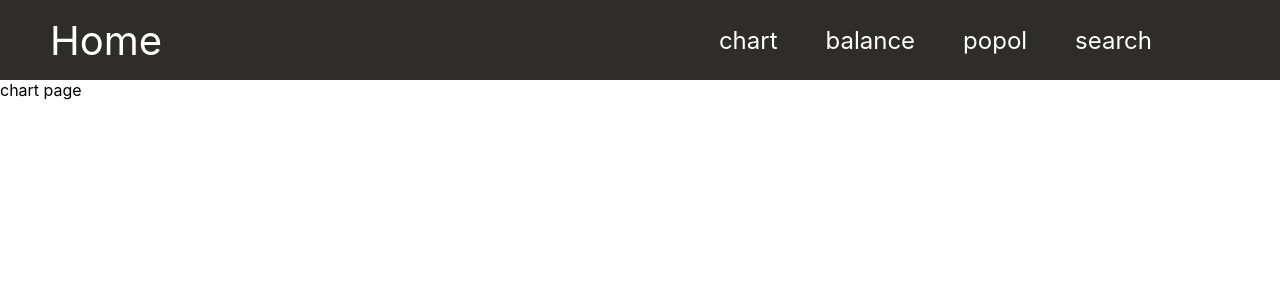
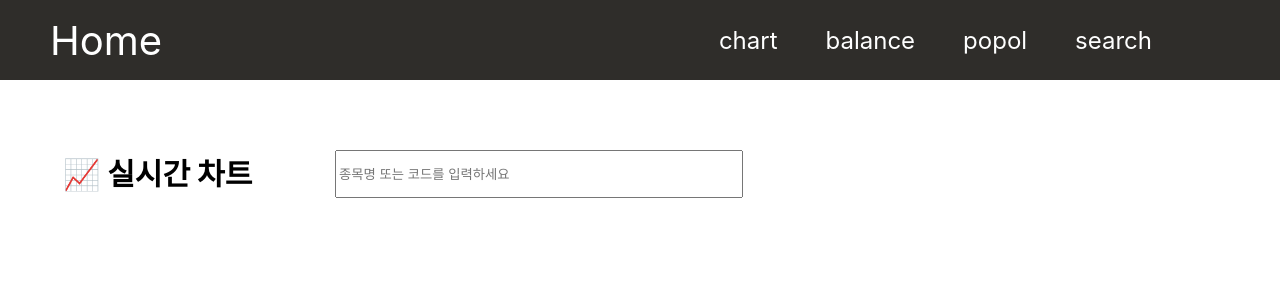
Before and after one commit to wldn143/stock_quant_trading_web, a React (Create React App) app: page /home/chart in a window 1280 px wide. Shown: the top 300 px of the page. Built offline with nearby package versions, Linux system fonts and the light colour scheme; no server answers.

Commit message:
차트페이지 구현시작

```diff
--- /dev/null
+++ b/src/component/ChartElement/ChartInfo.js
@@ -0,0 +1,32 @@
+import React, { useEffect, useState } from "react";
+import classes from './ChartInfo.module.css'
+function ChartInfo(){
+    const [search, setSearch]=useState('');//검색창
+    const onChange=(e)=>{
+        setSearch(e.target.value)
+        console.log(search)
+    }
+useEffect(()=>{
+    fetch('http://54.215.210.171:8000/getPrice',{
+        method: 'POST',
+        body: JSON.stringify({
+            'code': '005930',
+            'start': '2022-06-25'
+        }),
+        headers:{
+            'Content-Type': 'application/json'
+        }
+    }).then(response => {return response.json()})
+    .then(data => {
+        console.log(data)
+    })
+},[])
+
+    return(
+        <>
+        <input className={classes.search} type='text' value={search} onChange={onChange} placeholder='종목명 또는 코드를 입력하세요'/>
+        </>
+    )
+}
+
+export default ChartInfo;
--- /dev/null
+++ b/src/component/ChartElement/ChartInfo.module.css
@@ -0,0 +1,4 @@
+.search{
+    width: 400px;
+    height: 42px;
+}
--- a/src/pages/Chart.js
+++ b/src/pages/Chart.js
@@ -1,9 +1,34 @@
 import AfterLogin from "../component/layout/AfterLogin";
+import styled from "styled-components";
+import ChartInfo from "../component/ChartElement/ChartInfo";
 
+const Layout=styled.div`
+    display:flex;
+    flex-direction:row;
+    margin-top:70px
+`
+const Title=styled.div`
+    width:25%;
+    display:flex;
+    justify-content:center;
+`
+const Contents=styled.div`
+    width:75%;
+    margin-left: 20px;
+`
 function ChartPage(){
     return <div>
         <AfterLogin>
-            chart page
+        <Layout>
+        <Title>
+        <div style={{fontSize:"30px", fontWeight:"bold"}}>
+            📈 실시간 차트
+        </div>
+        </Title>
+        <Contents>
+            <ChartInfo/>
+        </Contents>
+        </Layout>
         </AfterLogin>
     </div>
 }
```
